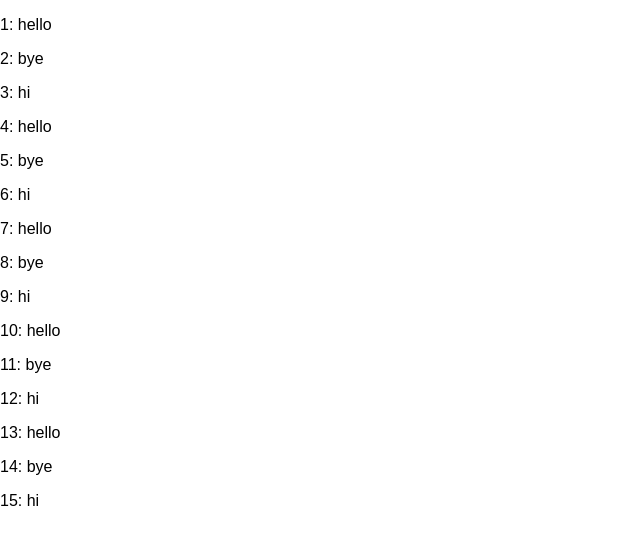
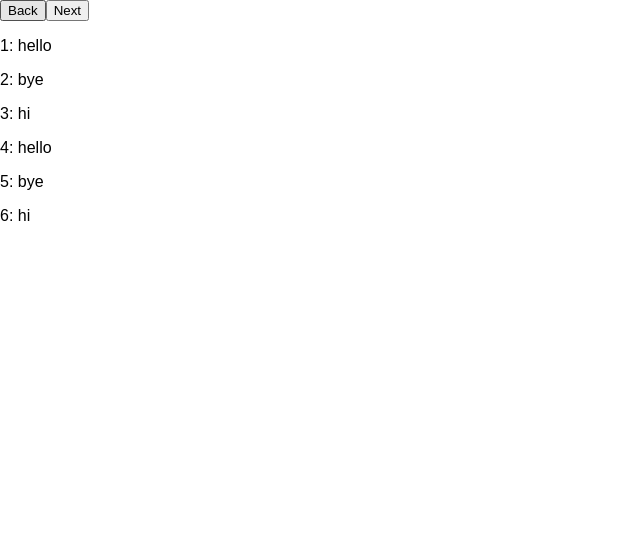
Before and after one commit to louisrowan/vim-react, a React (Create React App) app: page / in a window 1280 px wide. Shown: the top 544 px of the page, without its empty margins (0-640 px from the left). Built offline with nearby package versions, Linux system fonts and the light colour scheme.

Commit message:
gets initial pagination filtering to work

```diff
--- a/src/App.js
+++ b/src/App.js
@@ -1,5 +1,4 @@
 import React, { Component } from 'react';
-import logo from './logo.svg';
 import './App.css';
 
 
@@ -24,12 +23,39 @@ const things = [
 
 
 class App extends Component {
+
+  constructor(props){
+    super(props)
+    this.state = {
+  	page: 0
+     }
+   }
+
+
+  handleBack() {
+    console.log('go back')
+  }
+
+  handleForward() {
+    console.log('go forward')
+    console.log(this.state.page)
+    this.setState({ page: this.state.page + 1})
+  }
+
+
   render() {
+
   var content = things.map((t, i) => {
   	return <p key={i}>{i+1}: {t}</p>
-	})
+  }).filter((t, i) => {
+  	return (i >= this.state.page*5 && i <= this.state.page*5 + 5)
+  })
+
+
     return (
     	<div>
+		<button onClick={this.handleBack.bind(this)}>Back</button>
+				<button onClick={this.handleForward.bind(this)}>Next</button>
 		{content}
       	</div>
     );
```
